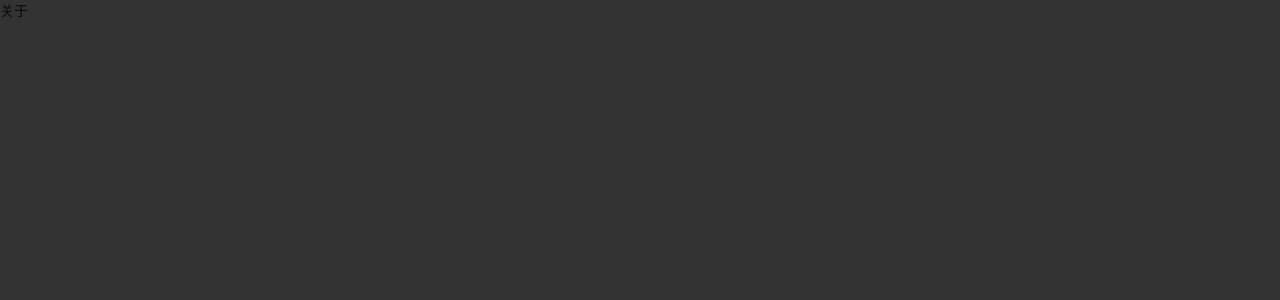
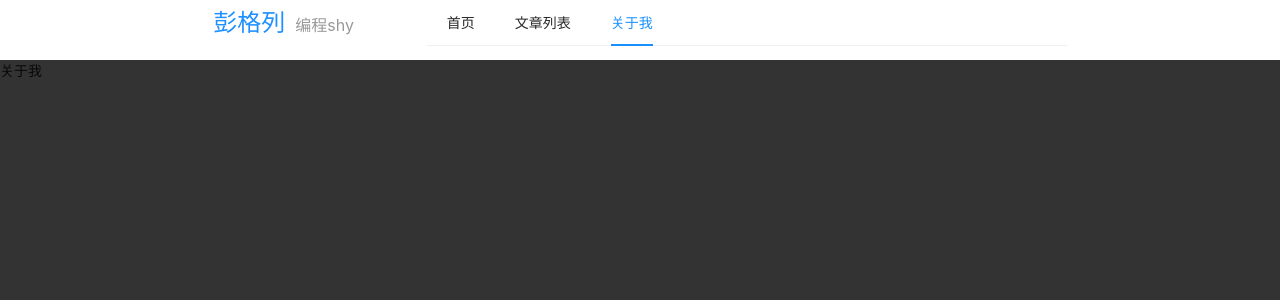
Before and after one commit to pgl-g/pglblog, a Next.js app: page /about in a window 1280 px wide. Shown: the top 300 px of the page. Built offline with nearby package versions, Linux system fonts and the light colour scheme.

Commit message:
feat: change

```diff
--- a/pages/about/index.js
+++ b/pages/about/index.js
@@ -1,7 +1,12 @@
+
+import Header from '../../components/Header';
+
 function About() {
   return (
     <div>
-      关于
+      <Header />
+
+      关于我
     </div>
   )
 }
--- a/pages/articlelists/index.js
+++ b/pages/articlelists/index.js
@@ -1,9 +1,12 @@
 
+import Header from '../../components/Header';
 
 function ArticleLists() {
 
   return (
     <div>
+      <Header />
+
       文章列表
     </div>
   )
--- a/pages/index.js
+++ b/pages/index.js
@@ -4,6 +4,8 @@ export default function Home() {
   return (
     <div className='container'>
       <Header />
+
+      首页
     </div>
   )
 }
```
Also changed, not shown: pages/home/index.js (deleted, +0 -12 lines).
